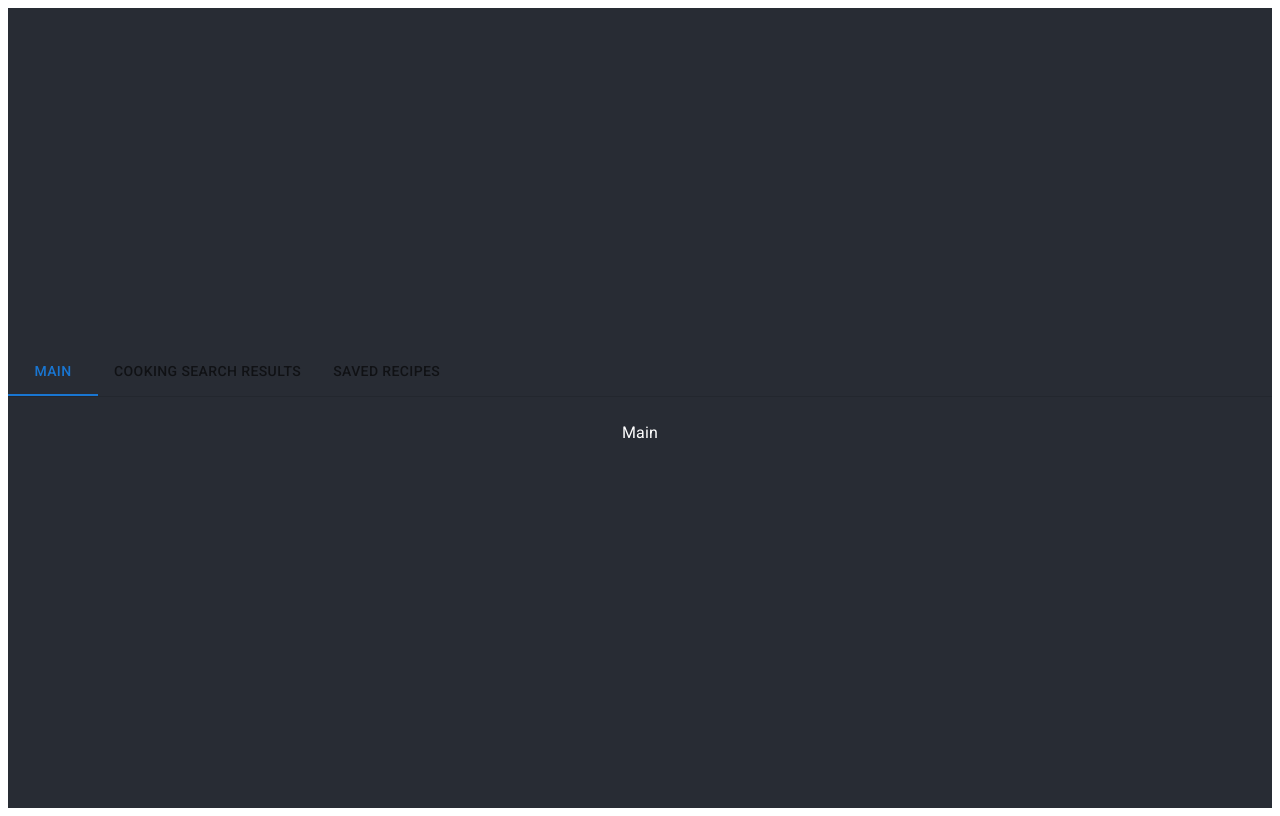
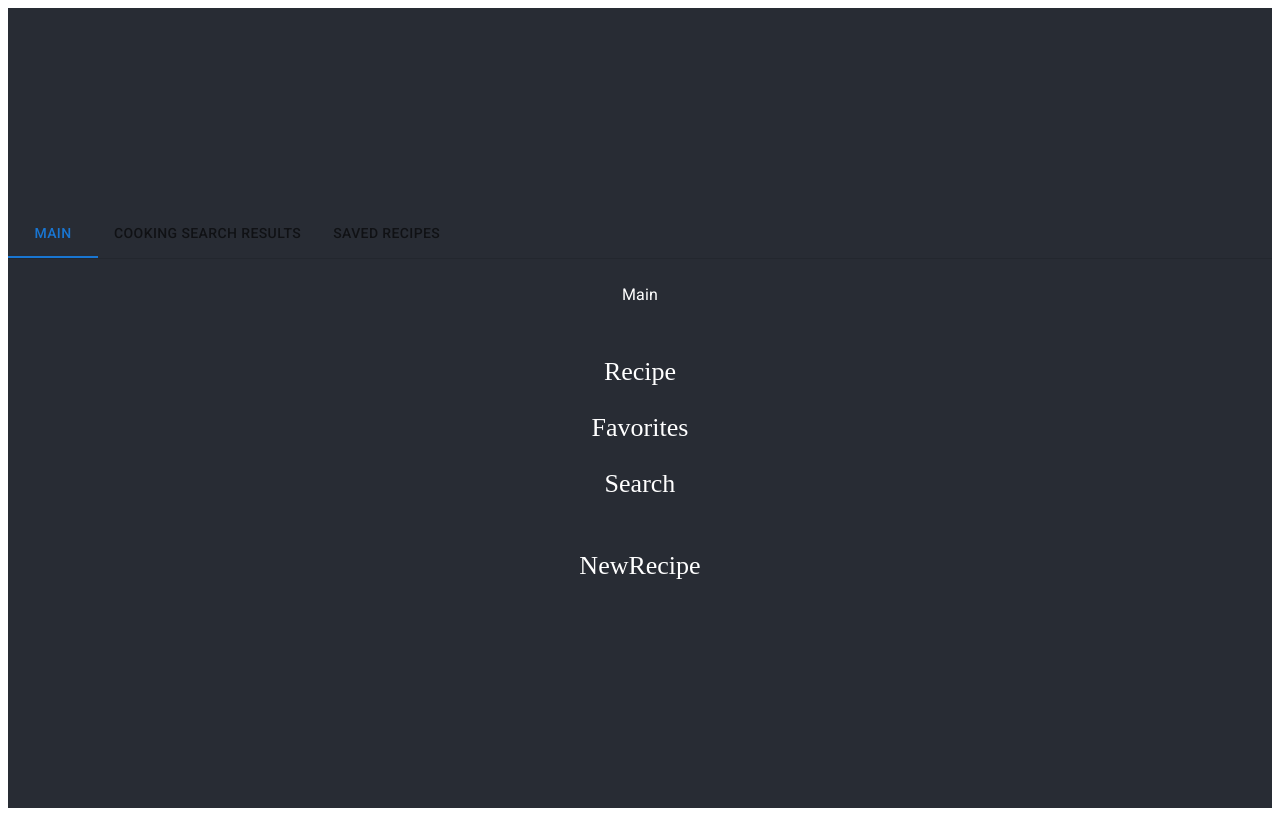
Before and after one commit to mChung89/phase-2-project, a React (Create React App) app: page / in a window 1280 px wide. Built offline with nearby package versions, Linux system fonts and the light colour scheme.

Commit message:
Component structure laid out

```diff
--- a/src/components/App.js
+++ b/src/components/App.js
@@ -1,11 +1,16 @@
 import '../App.css';
 import NavBar from './NavBar'
+import {useState} from 'react'
+import CookBookList from './CookBookList';
+import NewRecipe from './NewRecipe';
 
 function App() {
   return (
     <div className="App">
       <header className="App-header">
         <NavBar />
+        <CookBookList />
+        <NewRecipe />
       </header>
     </div>
   );
--- /dev/null
+++ b/src/components/CookBookList.js
@@ -0,0 +1,12 @@
+import {useState} from 'react'
+import RecipeList from './RecipeList';
+
+function CookBookList() {
+  return (
+    <div className="App">
+        <RecipeList />
+    </div>
+  );
+}
+
+export default CookBookList;
--- /dev/null
+++ b/src/components/Favorites.js
@@ -0,0 +1,11 @@
+
+
+function Favorites() {
+    return (
+      <div className="App">
+          <p>Favorites</p>
+      </div>
+    );
+  }
+
+  export default Favorites;
--- a/src/components/NavBar.js
+++ b/src/components/NavBar.js
@@ -37,7 +37,7 @@ function a11yProps(index: number) {
   };
 }
 
-export default function BasicTabs() {
+export default function NavBar() {
   const [value, setValue] = useState(0);
 
   const handleChange = (event: React.SyntheticEvent, newValue: number) => {
--- /dev/null
+++ b/src/components/NewRecipe.js
@@ -0,0 +1,9 @@
+function NewRecipe() {
+    return (
+      <div className="App">
+          <p>NewRecipe</p>
+      </div>
+    );
+  }
+
+  export default NewRecipe;
--- /dev/null
+++ b/src/components/Recipe.js
@@ -0,0 +1,13 @@
+
+
+
+
+function Recipe() {
+    return (
+      <div className="App">
+          <p>Recipe</p>
+      </div>
+    );
+  }
+
+  export default Recipe;
--- /dev/null
+++ b/src/components/RecipeList.js
@@ -0,0 +1,17 @@
+import {useState} from 'react'
+import Search from "./Search";
+import Favorites from "./Favorites";
+import Recipe from "./Recipe";
+
+
+function RecipeList() {
+    return (
+      <div className="App">
+          <Recipe />
+          <Favorites />
+          <Search />
+      </div>
+    );
+  }
+
+  export default RecipeList;
--- /dev/null
+++ b/src/components/Search.js
@@ -0,0 +1,9 @@
+function Search() {
+    return (
+      <div className="App">
+          <p>Search</p>
+      </div>
+    );
+  }
+
+  export default Search;
```
